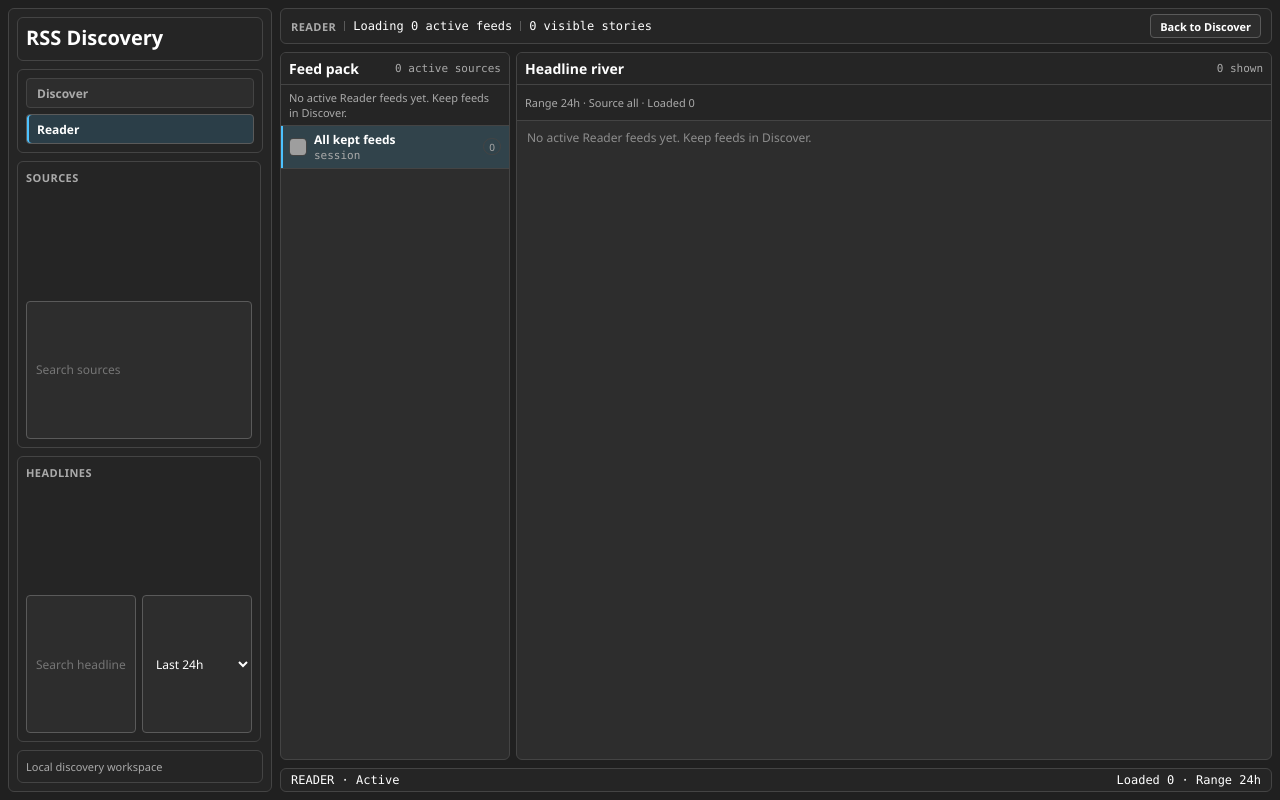
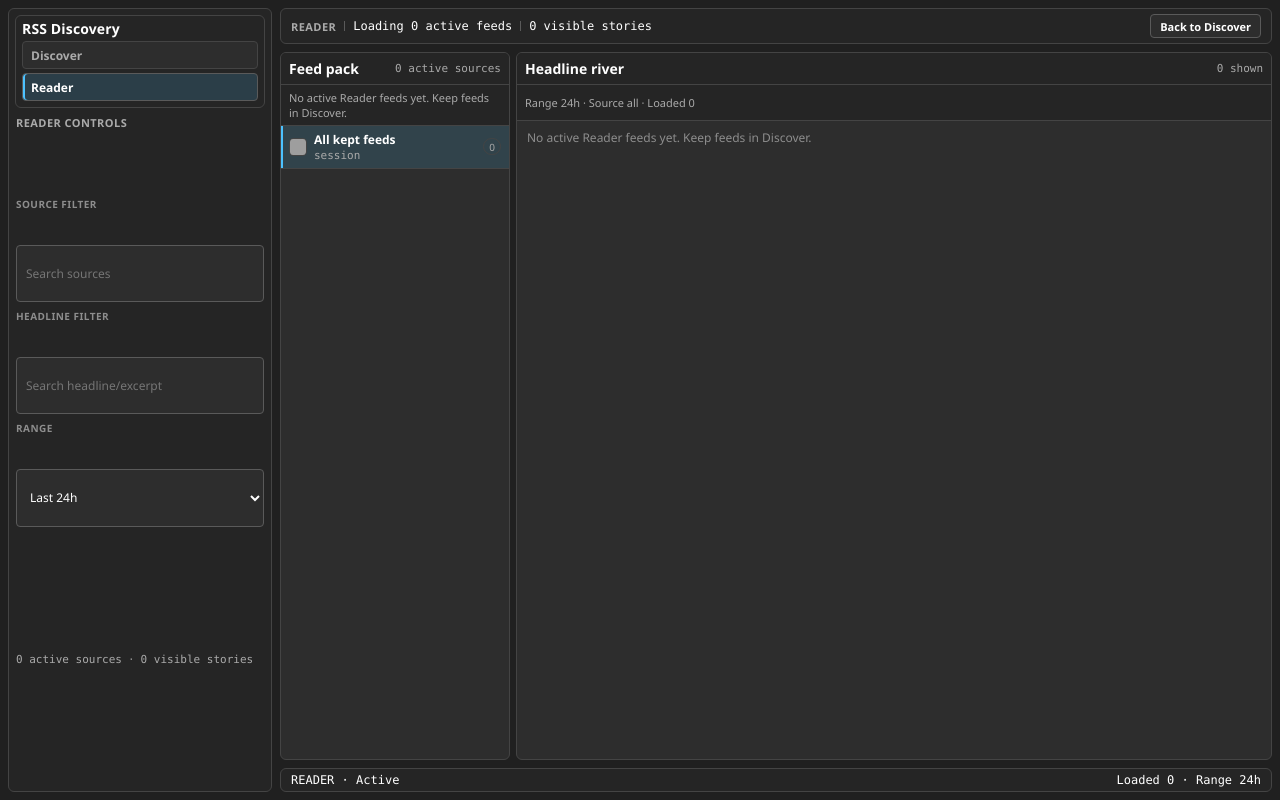
Before and after one commit to BassThermal/RSS-Discovery, a website: page public/index.html in a window 1280 px wide. Both pictures are taken after a click on the button "Open in Reader". Drawn offline with Linux system fonts and the light colour scheme; grey boxes are pictures that could not be loaded.

Commit message:
Reorganize reader sidebar into compact control rail

```diff
--- a/public/app.js
+++ b/public/app.js
@@ -60,6 +60,8 @@ const els = {
   readerSourceSearch: document.getElementById('readerSourceSearch'),
   headlineSearch: document.getElementById('headlineSearch'),
   rangeSelect: document.getElementById('rangeSelect'),
+  readerScopeSources: document.getElementById('readerScopeSources'),
+  readerScopeStories: document.getElementById('readerScopeStories'),
   headlineList: document.getElementById('headlineList'),
   headlineCount: document.getElementById('headlineCount'),
   headlineSummary: document.getElementById('headlineSummary'),
@@ -389,13 +391,23 @@ function getFilteredHeadlines() {
     .filter((st) => !query || `${st.title} ${st.excerpt} ${st.url}`.toLowerCase().includes(query));
 }
 
+function updateReaderScopeSummary() {
+  const activeSources = state.session.feeds.filter((f) => f.state === 'kept').length;
+  const visibleStories = getFilteredHeadlines().length;
+  els.readerScopeSources.textContent = `${activeSources} active ${activeSources === 1 ? 'source' : 'sources'}`;
+  els.readerScopeStories.textContent = `${visibleStories} visible ${visibleStories === 1 ? 'story' : 'stories'}`;
+}
+
 function renderPackList() {
   const sources = getFilteredSources();
   const kept = state.session.feeds.filter((f) => f.state === 'kept').length;
   els.packList.innerHTML = '';
   els.packCount.textContent = `${kept} active sources`;
   els.packSummary.textContent = kept ? `Kept feeds ${kept}` : 'No active Reader feeds yet. Keep feeds in Discover.';
-  if (!sources.length) return (els.packList.innerHTML = '<div class="hint">No source rows match search.</div>');
+  if (!sources.length) {
+    updateReaderScopeSummary();
+    return (els.packList.innerHTML = '<div class="hint">No source rows match search.</div>');
+  }
   sources.forEach((src) => {
     const row = document.createElement('div');
     row.className = `pack-row ${state.reader.selectedSourceId === src.id ? 'selected' : ''}`;
@@ -410,6 +422,7 @@ function renderPackList() {
     });
     els.packList.appendChild(row);
   });
+  updateReaderScopeSummary();
 }
 
 function renderHeadlineList() {
@@ -417,9 +430,18 @@ function renderHeadlineList() {
   els.headlineList.innerHTML = '';
   els.headlineCount.textContent = `${rows.length} shown`;
   els.headlineSummary.textContent = `Range ${state.reader.rangeHours}h · Source ${state.reader.selectedSourceId} · Loaded ${state.reader.stories.length}`;
-  if (!state.session.feeds.some((f) => f.state === 'kept')) return (els.headlineList.innerHTML = '<div class="hint">No active Reader feeds yet. Keep feeds in Discover.</div>');
-  if (!state.reader.stories.length) return (els.headlineList.innerHTML = '<div class="hint">No readable items were loaded from active feeds.</div>');
-  if (!rows.length) return (els.headlineList.innerHTML = '<div class="hint">No stories match source/search/range filters.</div>');
+  if (!state.session.feeds.some((f) => f.state === 'kept')) {
+    updateReaderScopeSummary();
+    return (els.headlineList.innerHTML = '<div class="hint">No active Reader feeds yet. Keep feeds in Discover.</div>');
+  }
+  if (!state.reader.stories.length) {
+    updateReaderScopeSummary();
+    return (els.headlineList.innerHTML = '<div class="hint">No readable items were loaded from active feeds.</div>');
+  }
+  if (!rows.length) {
+    updateReaderScopeSummary();
+    return (els.headlineList.innerHTML = '<div class="hint">No stories match source/search/range filters.</div>');
+  }
   rows.forEach((st) => {
     const row = document.createElement('div');
     row.className = `headline-row ${state.reader.selectedHeadlineId === st.id ? 'selected' : ''}`;
@@ -440,6 +462,7 @@ function renderHeadlineList() {
     row.querySelector('.headline-link').addEventListener('click', (e) => e.stopPropagation());
     els.headlineList.appendChild(row);
   });
+  updateReaderScopeSummary();
 }
 
 function renderStoryInspector() {
@@ -481,6 +504,7 @@ function refreshReaderStatus() {
   els.toolbarSecondary.textContent = `${visible} visible stories`;
   els.statusLeft.textContent = 'READER · Active';
   els.statusRight.textContent = `Loaded ${state.reader.stories.length} · Range ${state.reader.rangeHours}h`;
+  updateReaderScopeSummary();
 }
 
 async function refreshReaderItemsFromBackend() {
--- a/public/index.html
+++ b/public/index.html
@@ -9,13 +9,12 @@
 <body>
   <div class="app-shell">
     <aside class="app-sidebar">
-      <div class="sidebar-panel">
+      <div class="sidebar-panel sidebar-identity">
         <div class="brand-title">RSS Discovery</div>
-      </div>
-
-      <div class="sidebar-panel nav-list">
-        <button class="nav-btn active" data-mode="discover">Discover</button>
-        <button class="nav-btn" data-mode="reader">Reader</button>
+        <div class="nav-list">
+          <button class="nav-btn active" data-mode="discover">Discover</button>
+          <button class="nav-btn" data-mode="reader">Reader</button>
+        </div>
       </div>
 
       <div class="mode-panel active" data-panel="discover">
@@ -55,15 +54,18 @@
       </div>
 
       <div class="mode-panel" data-panel="reader">
-        <div class="sidebar-panel stack">
-          <div class="label">Sources</div>
-          <input id="readerSourceSearch" placeholder="Search sources" />
-        </div>
-
-        <div class="sidebar-panel stack">
-          <div class="label">Headlines</div>
-          <div class="row2">
+        <div class="sidebar-panel reader-controls stack">
+          <div class="label">Reader Controls</div>
+          <div class="control-field">
+            <div class="field-label">Source filter</div>
+            <input id="readerSourceSearch" placeholder="Search sources" />
+          </div>
+          <div class="control-field">
+            <div class="field-label">Headline filter</div>
             <input id="headlineSearch" placeholder="Search headline/excerpt" />
+          </div>
+          <div class="control-field">
+            <div class="field-label">Range</div>
             <select id="rangeSelect">
               <option value="6">Last 6h</option>
               <option value="24" selected>Last 24h</option>
@@ -72,10 +74,12 @@
             </select>
           </div>
         </div>
-      </div>
 
-      <div class="sidebar-panel tiny">
-        Local discovery workspace
+        <div class="sidebar-panel reader-scope tiny mono" id="readerScopeSummary">
+          <span id="readerScopeSources">0 sources</span>
+          <span class="scope-dot">·</span>
+          <span id="readerScopeStories">0 visible stories</span>
+        </div>
       </div>
     </aside>
 
--- a/public/styles.css
+++ b/public/styles.css
@@ -64,7 +64,7 @@ body {
 
 .app-sidebar {
   display: grid;
-  grid-template-rows: auto auto 1fr auto;
+  grid-template-rows: auto 1fr;
   gap: 8px;
   background: var(--panel-2);
   padding: 8px;
@@ -73,11 +73,12 @@ body {
 
 .sidebar-panel { padding: 8px; background: transparent; }
 .eyebrow { font-size: 11px; text-transform: uppercase; letter-spacing: .04em; color: var(--text-2); font-weight: 700; }
-.brand-title { font-size: 20px; font-weight: 800; line-height: 1; margin: 2px 0 4px; }
+.brand-title { font-size: 18px; font-weight: 800; line-height: 1; margin: 0; }
 .tiny { font-size: 11px; color: var(--text-2); }
 .mono { font-family: var(--font-mono); }
 .quiet { color: var(--muted); }
 
+.sidebar-identity { display: grid; gap: 7px; }
 .nav-list { display: grid; gap: 6px; }
 .nav-btn {
   border: 1px solid var(--border);
@@ -102,6 +103,16 @@ body {
 .mode-panel { display: none; gap: 8px; overflow: auto; padding-right: 2px; }
 .mode-panel.active { display: grid; }
 .label { font-size: 11px; color: var(--text-2); text-transform: uppercase; letter-spacing: .04em; font-weight: 700; }
+.field-label { font-size: 10px; color: var(--muted); text-transform: uppercase; letter-spacing: .045em; font-weight: 700; margin-bottom: 4px; }
+.control-field { display: grid; gap: 0; }
+.reader-scope {
+  display: flex;
+  align-items: center;
+  gap: 6px;
+  border-color: transparent;
+  padding: 2px 2px 0;
+}
+.scope-dot { color: var(--muted); }
 
 input, select, textarea, button { font: inherit; color: inherit; }
 input, select, textarea {
@@ -159,6 +170,30 @@ input:focus, select:focus, textarea:focus { border-color: var(--accent); }
 .workspace.active { display: grid; }
 .discover-layout { grid-template-columns: 1.1fr 1.2fr 320px; }
 .reader-layout { grid-template-columns: 280px 1fr 330px; }
+
+body.reader-active .app-shell { grid-template-columns: 252px 1fr; }
+body.reader-active .app-sidebar { gap: 6px; padding: 6px; }
+body.reader-active .sidebar-panel { padding: 6px; }
+body.reader-active .sidebar-identity { gap: 5px; }
+body.reader-active .brand-title { font-size: 14px; font-weight: 700; letter-spacing: .01em; }
+body.reader-active .nav-list { gap: 4px; }
+body.reader-active .nav-btn { height: var(--h28); padding: 0 8px; }
+body.reader-active .mode-panel[data-panel="reader"] { gap: 6px; padding-right: 0; }
+body.reader-active .mode-panel[data-panel="reader"] .sidebar-panel {
+  border-color: transparent;
+  background: transparent;
+  padding: 0;
+}
+body.reader-active .reader-controls {
+  border: 1px solid var(--border);
+  border-radius: var(--r1);
+  background: color-mix(in srgb, var(--panel) 86%, transparent);
+  padding: 8px;
+  gap: 7px;
+}
+body.reader-active .reader-controls .label { margin-bottom: 1px; }
+body.reader-active .reader-controls input,
+body.reader-active .reader-controls select { min-height: var(--h28); }
 
 .pane { min-height: 0; display: grid; grid-template-rows: auto auto 1fr; overflow: hidden; }
 .pane.no-toolbar { grid-template-rows: auto 1fr; }
```
